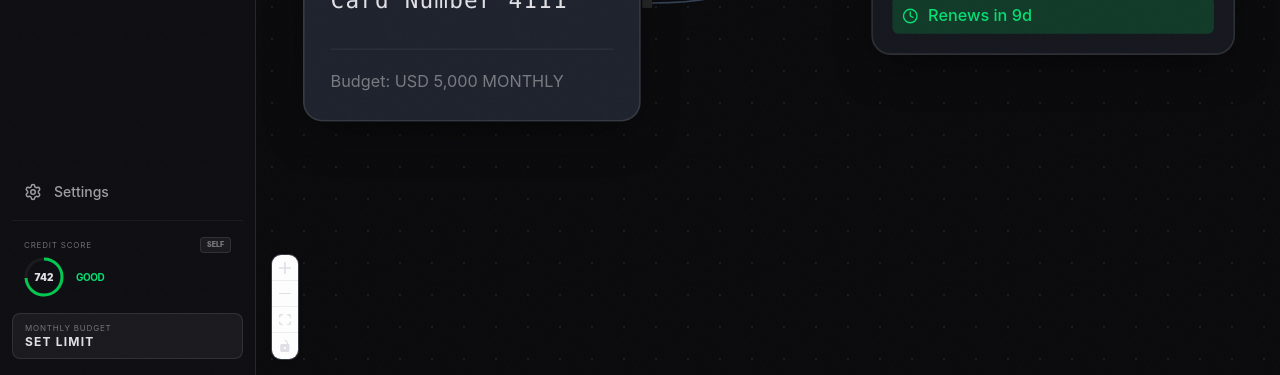
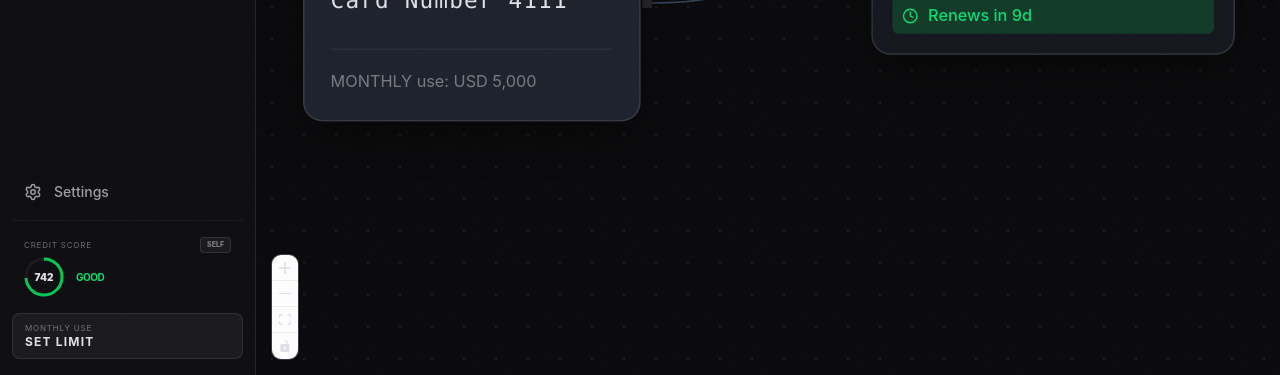
Before and after one commit to rhpshanks/LinkLedger, a React (Vite) app: page / in a window 1280 px wide. Shown: the part 425-800 px from the top of the page. Built offline with nearby package versions, Linux system fonts and the light colour scheme.

Commit message:
Replace 'Budget' with 'MONTHLY use' across the application

```diff
--- a/src/App.tsx
+++ b/src/App.tsx
@@ -200,7 +200,7 @@ export default function App() {
             {/* Monthly Budget Button */}
             <button className="w-full flex items-center justify-between px-3 py-2 rounded-lg bg-white/5 border border-white/10 hover:border-blue-500/50 transition-all group">
                <div className="text-left">
-                  <div className="label-base !mb-0 !text-[8px]">Monthly Budget</div>
+                  <div className="label-base !mb-0 !text-[8px]">MONTHLY use</div>
                   <div className="text-xs font-bold text-[#E0E0E6] uppercase tracking-widest">Set Limit</div>
                </div>
                <div className="text-[8px] font-bold text-blue-400 opacity-0 group-hover:opacity-100 transition-opacity">OPEN</div>
--- a/src/components/CardNode.tsx
+++ b/src/components/CardNode.tsx
@@ -35,7 +35,7 @@ export function CardNode({ data }: { data: Card & { isAlert: boolean, onClick: (
 
       {data.limit && (
         <div className="mt-4 pt-3 border-t border-white/5 flex justify-between items-end">
-          <span className={`text-[10px] ${data.isAlert ? 'text-red-400 font-semibold' : 'text-white/40'}`}>Budget: {currency} {data.limit.toLocaleString()} MONTHLY</span>
+          <span className={`text-[10px] ${data.isAlert ? 'text-red-400 font-semibold' : 'text-white/40'}`}>MONTHLY use: {currency} {data.limit.toLocaleString()}</span>
           {data.isAlert && <span className="w-2 h-2 rounded-full bg-red-500 animate-pulse" />}
         </div>
       )}
--- a/src/components/forms.tsx
+++ b/src/components/forms.tsx
@@ -45,7 +45,7 @@ export function AddCardForm({ onClose, card }: { onClose: () => void; card?: Car
         </div>
       </div>
       <div>
-        <label className="label-base">Planned Budget alerts (Optional, {currency})</label>
+        <label className="label-base">Planned MONTHLY use alerts (Optional, {currency})</label>
         <input name="limit" type="number" min="0" defaultValue={card?.limit} placeholder="like 5000" className="input-base" />
       </div>
       <div>
```
